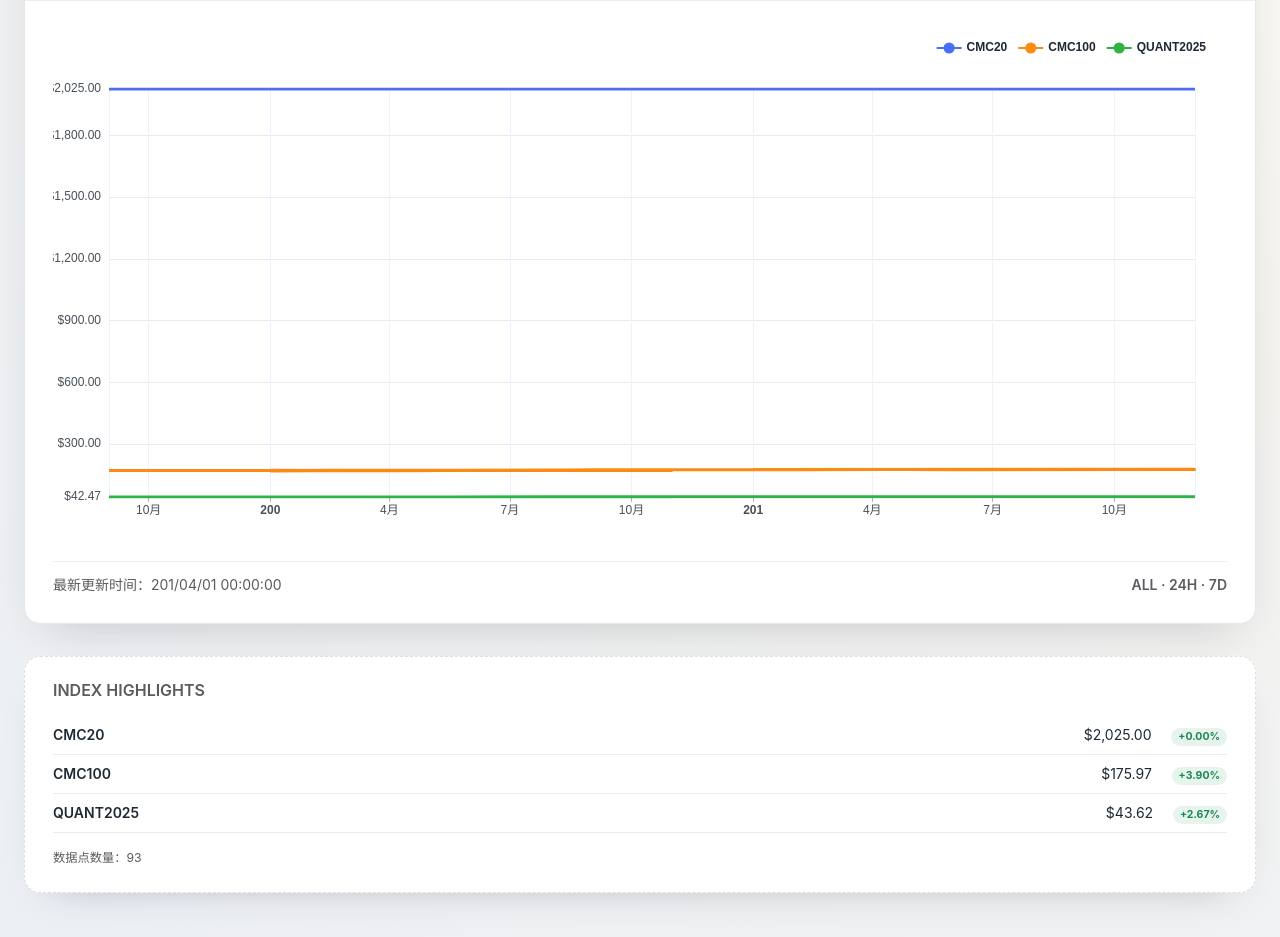
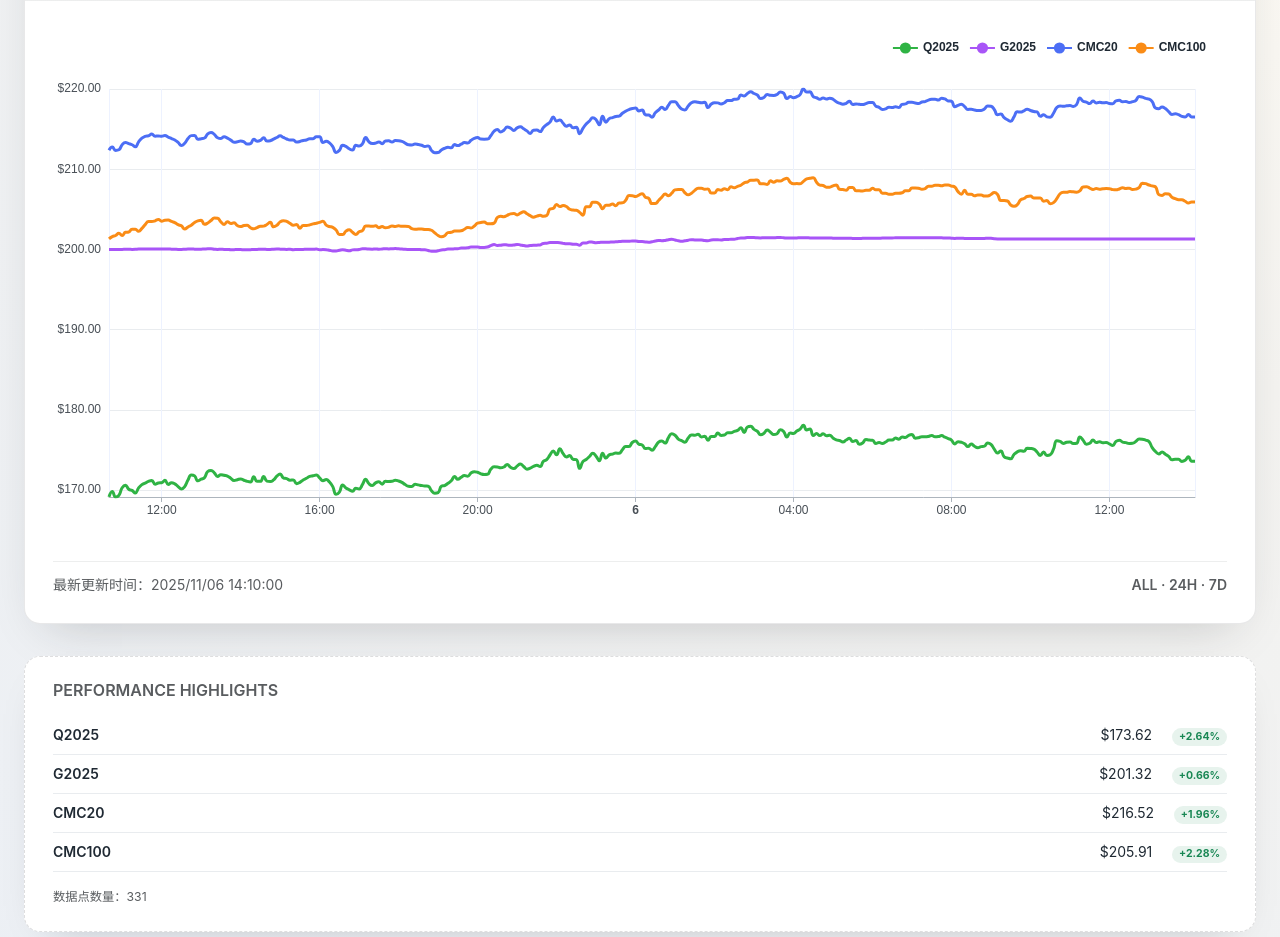
Before and after one commit to huangchaosuper/huangchaosuper.github.io, a plain HTML site: page index.html in a window 1280 px wide. Shown: the part 288-1225 px from the top of the page. Drawn offline with nearby package versions, Linux system fonts and the light colour scheme.

Commit message:
fix some issue

```diff
--- a/index.html
+++ b/index.html
@@ -44,8 +44,8 @@
         <div class="panel-wrapper">
           <div class="panel-header d-flex flex-wrap align-items-center justify-content-between">
             <div>
-              <div class="panel-title text-uppercase fw-bold small text-muted">Total Index Value</div>
-              <h1 class="h3 fw-bold mb-0 text-primary-emphasis">CMC20 · CMC100 · QUANT2025</h1>
+              <div class="panel-title text-uppercase fw-bold small text-muted">Multi-Index Overview</div>
+              <h1 class="h3 fw-bold mb-0 text-primary-emphasis">CMC20 · CMC100 · Q2025 · G2025</h1>
             </div>
             <div class="panel-actions d-flex flex-column align-items-end gap-2">
               <div class="d-flex gap-2 flex-wrap justify-content-end">
@@ -79,7 +79,7 @@
     <section id="board" class="info-section">
       <div class="container-fluid px-4">
         <div class="info-card">
-          <h2 class="h6 text-uppercase text-muted fw-semibold mb-3">Index Highlights</h2>
+          <h2 class="h6 text-uppercase text-muted fw-semibold mb-3">Performance Highlights</h2>
           <ul id="index-highlights" class="list-unstyled mb-0 small"></ul>
         </div>
       </div>
--- a/javascripts/main.js
+++ b/javascripts/main.js
@@ -200,35 +200,35 @@ function parseCsv(input) {
         return;
       }
 
-      const timestampRaw = segments[segments.length - 1].trim();
-      const valueSegments = segments.slice(0, segments.length - 1);
-      if (valueSegments.length < 3 || !timestampRaw) {
+      const [timestampRaw = '', q2025Raw = '', cmc20Raw = '', cmc100Raw = '', g2025Raw = ''] = segments;
+      if (!timestampRaw.trim()) {
         return;
       }
 
-      const cmc20Value = parseFloat(normalizeNumberString(valueSegments[0]));
-      const cmc100Value = parseFloat(normalizeNumberString(valueSegments[1]));
-      const indexRaw = valueSegments.slice(2).join(',');
-      const parsedIndex = parseFloat(normalizeNumberString(indexRaw));
+      const q2025Value = parseFloat(normalizeNumberString(q2025Raw));
+      const cmc20Value = parseFloat(normalizeNumberString(cmc20Raw));
+      const cmc100Value = parseFloat(normalizeNumberString(cmc100Raw));
+      const g2025Candidate = parseFloat(normalizeNumberString(g2025Raw));
 
       const hasDirtyMetric = (value) => !Number.isFinite(value) || value < 0;
-      if (hasDirtyMetric(cmc20Value) || hasDirtyMetric(cmc100Value) || hasDirtyMetric(parsedIndex)) {
+      if ([q2025Value, cmc20Value, cmc100Value].some(hasDirtyMetric)) {
         return;
       }
 
-      const isoLike = timestampRaw.replace(' ', 'T');
-      const time = new Date(isoLike);
-      if (!(time instanceof Date) || Number.isNaN(time.valueOf())) {
+      const g2025Value = Number.isFinite(g2025Candidate) && g2025Candidate >= 0 ? g2025Candidate : null;
+
+      const time = new Date(timestampRaw.replace(' ', 'T'));
+      if (Number.isNaN(time.valueOf())) {
         return;
       }
 
-      const adjustedIndex = parsedIndex / 5;
       cleanEntries.push({
+        timestamp: timestampRaw,
+        time,
+        q2025: q2025Value,
+        g2025: g2025Value,
         cmc20: cmc20Value,
-        cmc100: cmc100Value,
-        index: adjustedIndex,
-        timestamp: timestampRaw,
-        time
+        cmc100: cmc100Value
       });
     });
 
@@ -241,26 +241,38 @@ function updateChart(state) {
     return;
   }
 
-  const colors = ['#4c6ef5', '#fa8c16', '#2fb344'];
-  const base = data[0] || rawData[0];
-
-  const series = [
+  const seriesConfig = [
+    {
+      key: 'q2025',
+      name: 'Q2025',
+      color: '#2fb344'
+    },
+    {
+      key: 'g2025',
+      name: 'G2025',
+      color: '#a855f7'
+    },
     {
       key: 'cmc20',
       name: 'CMC20',
-      color: colors[0]
+      color: '#4c6ef5'
     },
     {
       key: 'cmc100',
       name: 'CMC100',
-      color: colors[1]
-    },
-    {
-      key: 'index',
-      name: 'QUANT2025',
-      color: colors[2]
+      color: '#fa8c16'
     }
-  ].map((serie) => ({
+  ];
+
+  const baseValues = seriesConfig.reduce((acc, serie) => {
+    const baseEntry =
+      (Array.isArray(data) ? data : []).find((entry) => Number.isFinite(entry[serie.key])) ||
+      (Array.isArray(rawData) ? rawData : []).find((entry) => Number.isFinite(entry[serie.key]));
+    acc[serie.key] = baseEntry ? baseEntry[serie.key] : NaN;
+    return acc;
+  }, {});
+
+  const series = seriesConfig.map((serie) => ({
     name: serie.name,
     type: 'line',
     smooth: true,
@@ -274,16 +286,22 @@ function updateChart(state) {
     },
     data: data.map((entry) => {
       const raw = entry[serie.key];
+      if (!Number.isFinite(raw)) {
+        return [entry.time, null];
+      }
+      const baseValue = baseValues[serie.key];
       const value =
-        mode === 'percent'
-          ? normalizePercent(raw, base[serie.key])
-          : raw;
+        mode === 'percent' && Number.isFinite(baseValue)
+          ? normalizePercent(raw, baseValue)
+          : mode === 'percent'
+            ? null
+            : raw;
       return [entry.time, Number.isFinite(value) ? value : null];
     })
   }));
 
   const option = {
-    color: colors,
+    color: seriesConfig.map((serie) => serie.color),
     backgroundColor: 'transparent',
     animation: true,
     tooltip: {
@@ -359,7 +377,6 @@ function updateHighlights(state, highlightsEl, updatedEl, rangeLabelEl) {
     return;
   }
 
-  const first = data[0];
   const last = data[data.length - 1];
 
   const formatter = new Intl.DateTimeFormat('zh-CN', {
@@ -406,12 +423,27 @@ function updateHighlights(state, highlightsEl, updatedEl, rangeLabelEl) {
     `;
   };
 
-  highlightsEl.innerHTML = [
-    makeListItem('CMC20', last.cmc20, first.cmc20),
-    makeListItem('CMC100', last.cmc100, first.cmc100),
-    makeListItem('QUANT2025', last.index, first.index),
-    `<li class="pt-3 small text-muted">数据点数量：${data.length}</li>`
-  ].join('');
+  const metrics = [
+    { key: 'q2025', label: 'Q2025' },
+    { key: 'g2025', label: 'G2025' },
+    { key: 'cmc20', label: 'CMC20' },
+    { key: 'cmc100', label: 'CMC100' }
+  ];
+
+  const reversedData = [...data].reverse();
+  const items = metrics
+    .map(({ key, label }) => {
+      const firstValid = data.find((entry) => Number.isFinite(entry[key]));
+      const lastValid = reversedData.find((entry) => Number.isFinite(entry[key]));
+      if (!firstValid || !lastValid) {
+        return '';
+      }
+      return makeListItem(label, lastValid[key], firstValid[key]);
+    })
+    .filter(Boolean);
+
+  items.push(`<li class="pt-3 small text-muted">数据点数量：${data.length}</li>`);
+  highlightsEl.innerHTML = items.join('');
 }
 
 function normalizePercent(value, base) {
```
